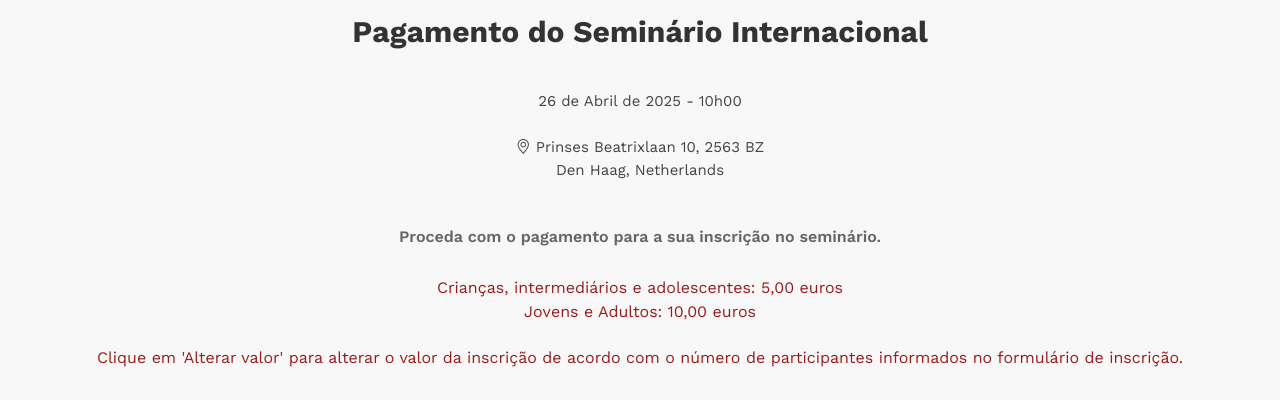
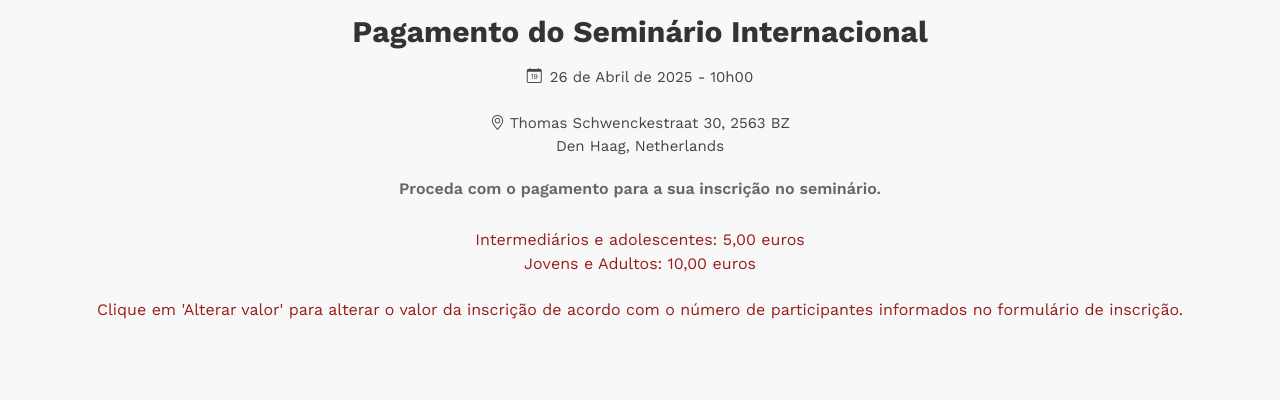
Before and after one commit to maranathachristenkerk/maranathachristenkerk.github.io, a plain HTML site: page payment.html in a window 1280 px wide. Shown: the part 1017-1417 px from the top of the page. After the commit the page ends 1395 px from the top, so only its background shows below. Drawn offline with nearby package versions, Linux system fonts and the light colour scheme.

Commit message:
improvements

```diff
--- a/payment.html
+++ b/payment.html
@@ -94,18 +94,20 @@
 					data-pt="Pagamento do Seminário Internacional" data-de="Zahlung für das Internationale Seminar">
 					Pagamento de Inscrição
 				</h3>
-				<p class="flex items-center justify-center gap-2 pt-6" data-translate="date"
+				<div class="flex items-center justify-center gap-2">
+					<i class="bi bi-calendar-date"></i>
+					<p class="text-center" data-translate="date"
 						data-nl="26 april 2025 - 10:00" data-en="26th April 2025 - 10h00"
 						data-pt="26 de Abril de 2025 - 10h00" data-de="26. April 2025 - 10h00">
-					<i class="bi bi-calendar-date"></i> 26 de Abril de 2025 - 10h00
+						26 de Abril de 2025 - 10h00
 					</p>
+				</div>
 
 				<p class="mt-4 text-center">
 					<i class="bi bi-geo-alt"></i>
-					Prinses Beatrixlaan 10, 2563 BZ <br />
+					Thomas Schwenckestraat 30, 2563 BZ <br />
 					Den Haag, Netherlands
 				</p>
-			</div>
 
 				<div class="question_title">
 					<p class="text-2xl font-semibold" data-translate="description"
@@ -118,16 +120,14 @@
 					<br>
 
 					<p class="!text-red-800" data-translate="child_price"
-					data-nl="Kinderen, tussenpersonen en adolescenten: 5,00 euro"
-					data-en="Children, intermediates and adolescents: 5,00 euros"
-					data-pt="Crianças, intermediários e adolescentes: 5,00 euros"
-					data-de="Kinder, Jugendliche und Jugendliche: 5,00 Euro">
-					Crianças, intermediários e adolescentes: 5,00 euros
+						data-nl="Tussenpersonen en adolescenten: 5,00 euro"
+						data-en="Intermediates and adolescents: 5,00 euros"
+						data-pt="Intermediários e adolescentes: 5,00 euros"
+						data-de="Jugendliche und Jugendliche: 5,00 Euro">
+						Intermediários e adolescentes: 5,00 euros
 					</p>
-				<p class="!text-red-800" data-translate="adult_price"
-					data-nl="Jongeren en Volwassenen: 10,00 euro"
-					data-en="Youths and Adults: 10,00 euros"
-					data-pt="Jovens e Adultos: 10,00 euros"
+					<p class="!text-red-800" data-translate="adult_price" data-nl="Jongeren en Volwassenen: 10,00 euro"
+						data-en="Youths and Adults: 10,00 euros" data-pt="Jovens e Adultos: 10,00 euros"
 						data-de="Jugendliche und Erwachsene: 10,00 Euro">
 						Jovens e Adultos: 10,00 euros
 					</p>
@@ -139,7 +139,8 @@
 						data-en="Click on 'Change value' to adjust the price according to the number of participants informed in the registration form."
 						data-pt="Clique em 'Alterar valor' para alterar o valor da inscrição de acordo com o número de participantes informados no formulário de inscrição."
 						data-de="Klicken Sie auf 'Wert ändern', um den Preis nach der Anzahl der Teilnehmer anzupassen, die Sie im Anmeldeformular eingeben.">
-					Clique em "Alterar valor" para alterar o valor da inscrição de acordo com o número de participantes informados no formulário de inscrição.
+						Clique em "Alterar valor" para alterar o valor da inscrição de acordo com o número de
+						participantes informados no formulário de inscrição.
 					</p>
 				</div>
 
```
Also changed, not shown: index.html (+12 -14 lines), 2 other files. Lines whose indentation alone changed are shown as unchanged.
